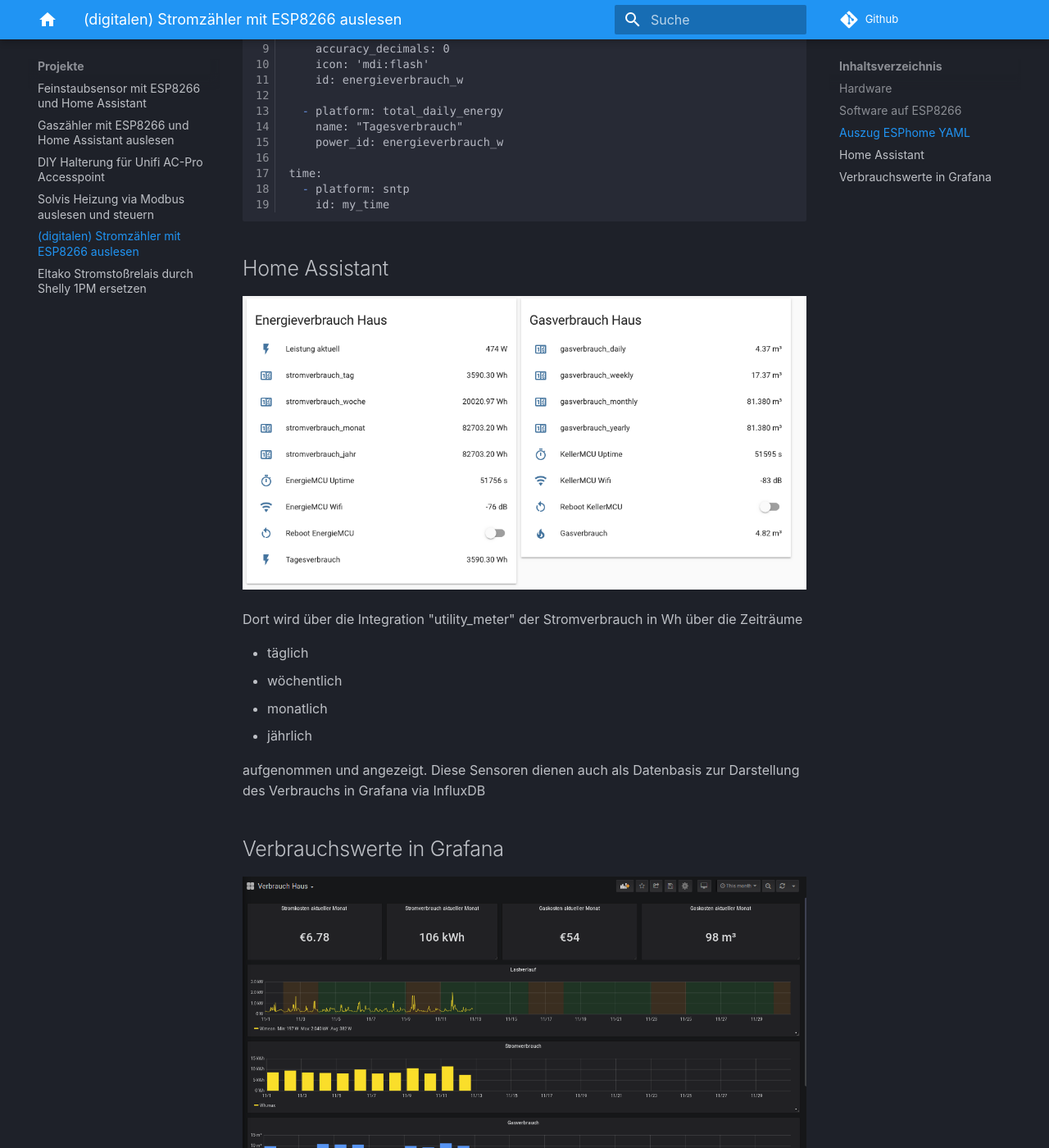
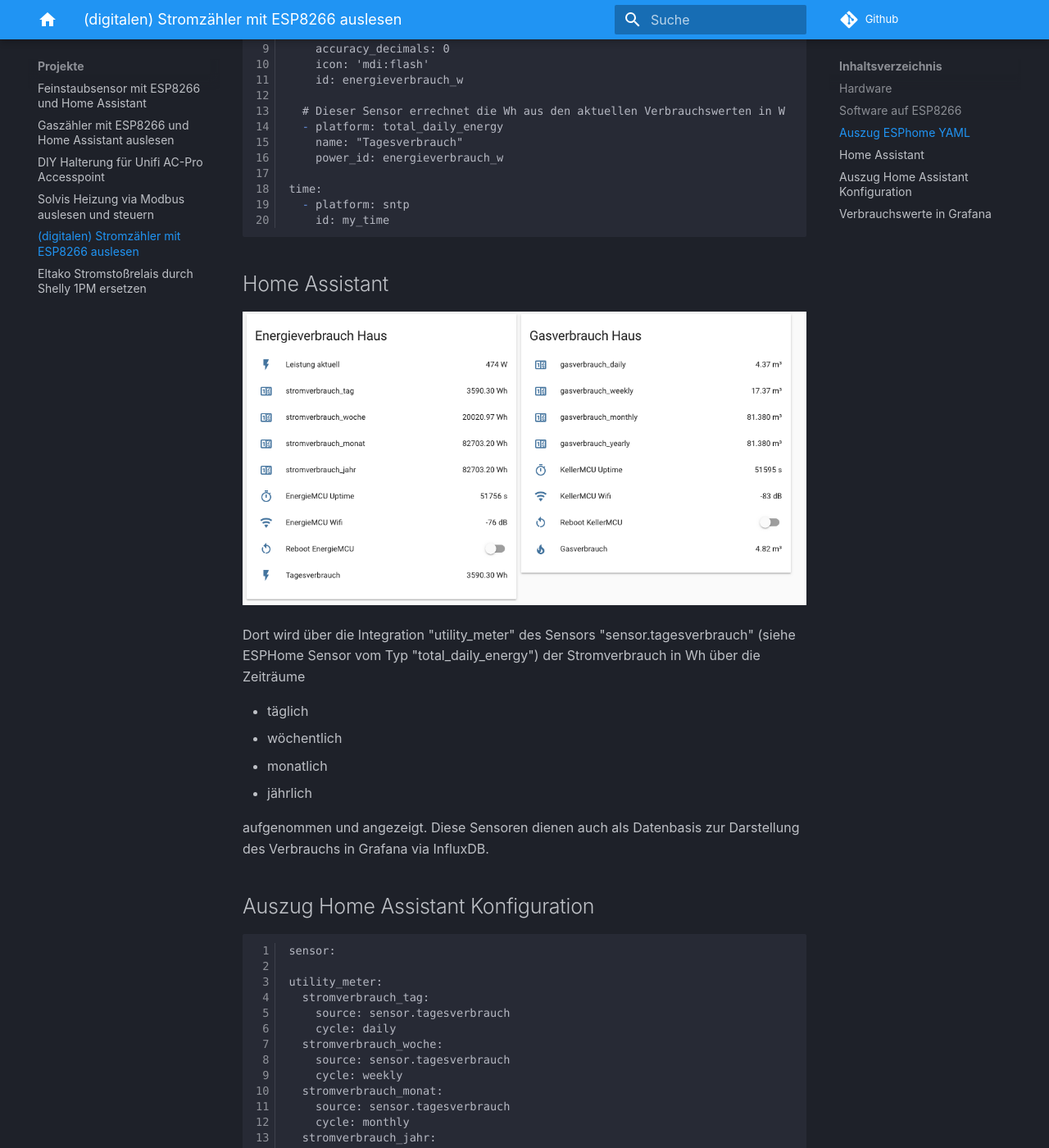
Before and after one commit to saruter/smarthome, an MkDocs documentation site: the page built from docs/projekte/stromverbrauch.md, in a window 1280 px wide and 1400 px high, scrolled down 3446 px. Shown: the whole window at 82% size. Built offline with MkDocs 1.6.1 and Material for MkDocs 9.7.7, drawn with Linux system fonts in a browser that asks for light colours; comment, search, counter and statistics services are not loaded; some of the changed text lies outside the part shown.

Commit message:
Doku Stromzähler präzisiert

````diff
--- a/docs/projekte/stromverbrauch.md
+++ b/docs/projekte/stromverbrauch.md
@@ -31,6 +31,7 @@
     icon: 'mdi:flash'
     id: energieverbrauch_w
 
+  # Dieser Sensor errechnet die Wh aus den aktuellen Verbrauchswerten in W
   - platform: total_daily_energy
     name: "Tagesverbrauch"
     power_id: energieverbrauch_w
@@ -44,14 +45,33 @@
 
 ![HomeAssistant](/../img/HassStromGaszaehler.png)
 
-Dort wird über die Integration "utility_meter" der Stromverbrauch in Wh über die Zeiträume
+Dort wird über die Integration "utility_meter" des Sensors "sensor.tagesverbrauch" (siehe ESPHome Sensor vom Typ "total_daily_energy") der Stromverbrauch in Wh über die Zeiträume
 
 * täglich
 * wöchentlich
 * monatlich
 * jährlich
 
-aufgenommen und angezeigt. Diese Sensoren dienen auch als Datenbasis zur Darstellung des Verbrauchs in Grafana via InfluxDB
+aufgenommen und angezeigt. Diese Sensoren dienen auch als Datenbasis zur Darstellung des Verbrauchs in Grafana via InfluxDB.
+
+## Auszug Home Assistant Konfiguration
+```
+sensor:
+
+utility_meter:
+  stromverbrauch_tag:
+    source: sensor.tagesverbrauch
+    cycle: daily
+  stromverbrauch_woche:
+    source: sensor.tagesverbrauch
+    cycle: weekly
+  stromverbrauch_monat:
+    source: sensor.tagesverbrauch
+    cycle: monthly
+  stromverbrauch_jahr:
+    source: sensor.tagesverbrauch
+    cycle: yearly
+```
 
 ## Verbrauchswerte in Grafana
 
````
